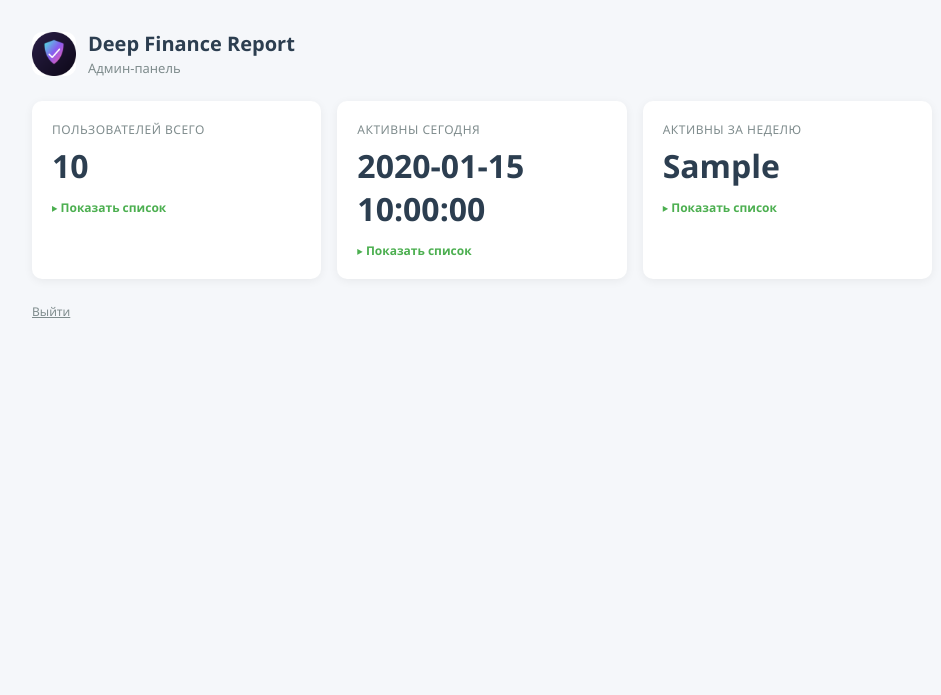
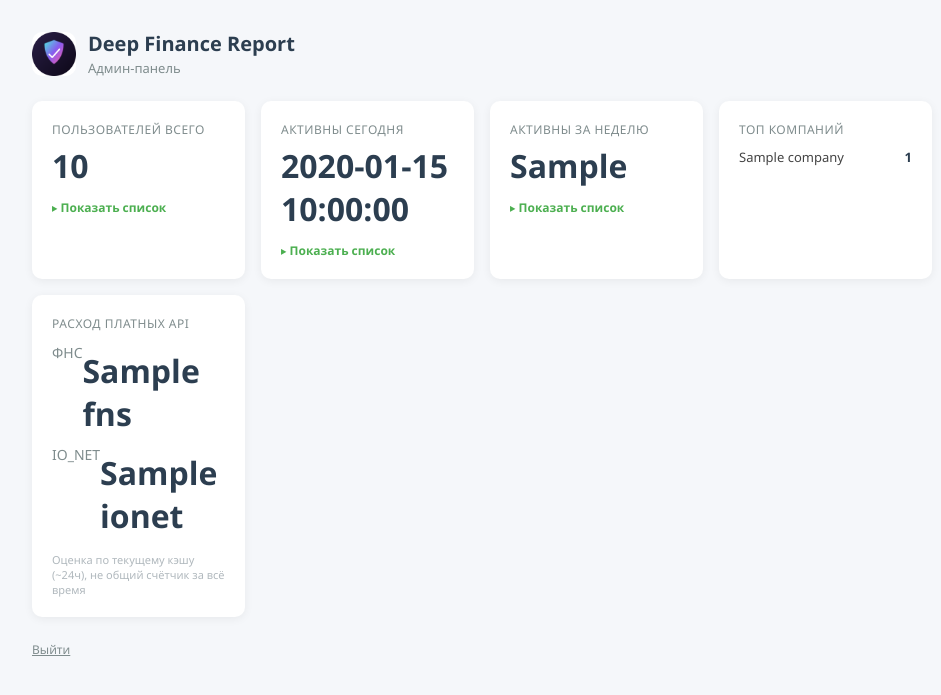
Before and after one commit to Artmalinkov/Report_3, a FastAPI app: template app/dashboard/templates/index.html in a window 1280 px wide. Shown: the top 695 px of the page, without its empty margins (158-1099 px from the left). Run offline with FastAPI, Linux system fonts and the light colour scheme; the template is opened without the code that fills it: most values are stand-ins (such as "Sample title", 1, 10 or a date in 2020); parts of the project's set-up code (start-up, migrations or seed data) failed here and were passed over.

Commit message:
Добавлены виджеты "Топ компаний" и "Расход платных API"
Топ компаний — GROUP BY inn по таблице reports, без новых миграций.
Расход API — переиспользован существующий CacheCRUD.get_stats() (счет
записей кэша по типу fns/ionet); честно помечено как оценка по текущему
кэшу (~24ч), а не как счетчик за все время — точного учета вызовов сейчас
в БД нет.

Дашборд теперь закрывает 4 из 5 изначально запланированных виджетов —
пятый (срабатывания rate-limit) отложен: отказы сейчас нигде не
логируются, нужен отдельный шаг.

```diff
--- a/app/dashboard/main.py
+++ b/app/dashboard/main.py
@@ -16,7 +16,7 @@ from starlette.middleware.sessions import SessionMiddleware
 
 from app.config import settings
 from app.dashboard.auth import consume_login_token
-from app.database.crud import user_crud
+from app.database.crud import user_crud, report_crud, cache_crud
 
 _DASHBOARD_DIR = Path(__file__).parent
 
@@ -60,6 +60,16 @@ async def index(request: Request):
         )
 
     stats = await user_crud.get_dashboard_stats()
+    top_companies = await report_crud.get_top_companies(limit=5)
+    cache_stats = await cache_crud.get_stats()
+    api_usage = {
+        "fns": cache_stats["by_type"].get("fns", 0),
+        "ionet": cache_stats["by_type"].get("ionet", 0),
+    }
     return templates.TemplateResponse(
-        request, "index.html", {"stats": stats}
+        request, "index.html", {
+            "stats": stats,
+            "top_companies": top_companies,
+            "api_usage": api_usage,
+        }
     )
--- a/app/dashboard/templates/index.html
+++ b/app/dashboard/templates/index.html
@@ -71,6 +71,23 @@
         table.user-list .empty { color: #b0b8bd; font-style: italic; }
         .footer { margin-top: 24px; font-size: 12px; color: #95a5a6; }
         .footer a { color: #7f8c8d; }
+        ol.top-list { list-style: none; margin-top: 4px; }
+        ol.top-list li {
+            display: flex;
+            justify-content: space-between;
+            gap: 8px;
+            padding: 6px 0;
+            border-bottom: 1px solid #f4f6f7;
+            font-size: 13px;
+        }
+        ol.top-list li:last-child { border-bottom: none; }
+        ol.top-list .name { color: #444; white-space: nowrap; overflow: hidden; text-overflow: ellipsis; }
+        ol.top-list .count { color: #2c3e50; font-weight: 700; flex-shrink: 0; }
+        .api-rows { margin-top: 6px; }
+        .api-rows .row { display: flex; justify-content: space-between; padding: 5px 0; font-size: 14px; }
+        .api-rows .row .name { color: #7f8c8d; }
+        .api-rows .row .value { color: #2c3e50; font-weight: 700; }
+        .note { font-size: 11px; color: #b0b8bd; margin-top: 10px; }
     </style>
 </head>
 <body>
@@ -123,6 +140,24 @@
                     {{ user_list(stats.users_week) }}
                 </details>
             </div>
+            <div class="card">
+                <div class="label">Топ компаний</div>
+                <ol class="top-list">
+                    {% for c in top_companies %}
+                    <li><span class="name">{{ c.company_name | truncate(34) }}</span><span class="count">{{ c.count }}</span></li>
+                    {% else %}
+                    <li><span class="name" style="font-style: italic; color: #b0b8bd;">Пока нет данных</span></li>
+                    {% endfor %}
+                </ol>
+            </div>
+            <div class="card">
+                <div class="label">Расход платных API</div>
+                <div class="api-rows">
+                    <div class="row"><span class="name">ФНС</span><span class="value">{{ api_usage.fns }}</span></div>
+                    <div class="row"><span class="name">IO_NET</span><span class="value">{{ api_usage.ionet }}</span></div>
+                </div>
+                <div class="note">Оценка по текущему кэшу (~24ч), не общий счётчик за всё время</div>
+            </div>
         </div>
         <div class="footer"><a href="/logout">Выйти</a></div>
     </div>
```
Also changed, not shown: app/database/crud/report_crud.py (+18 -0 lines).
